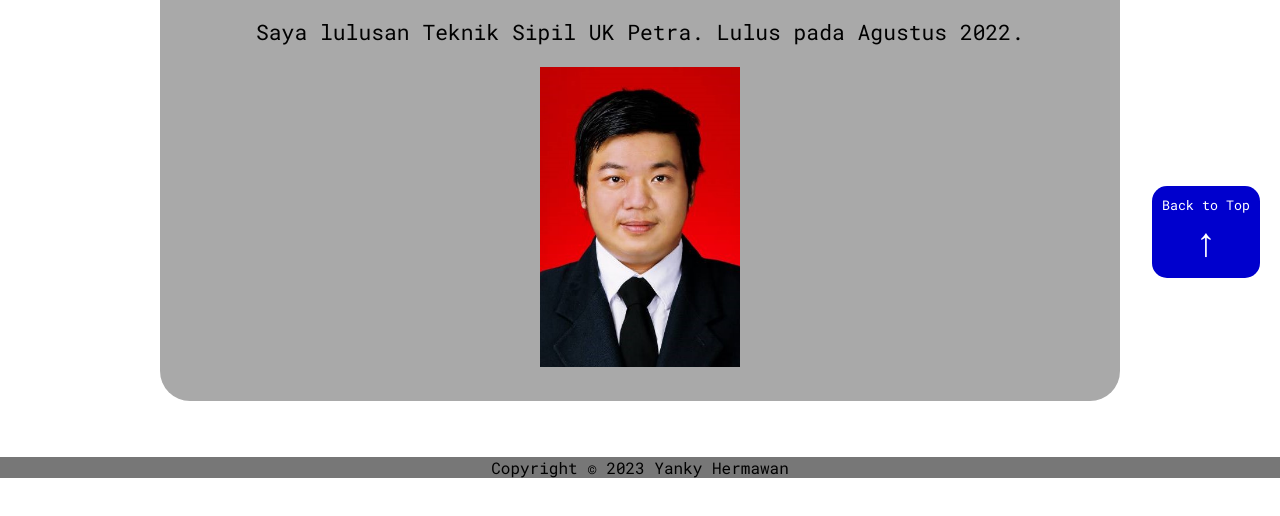
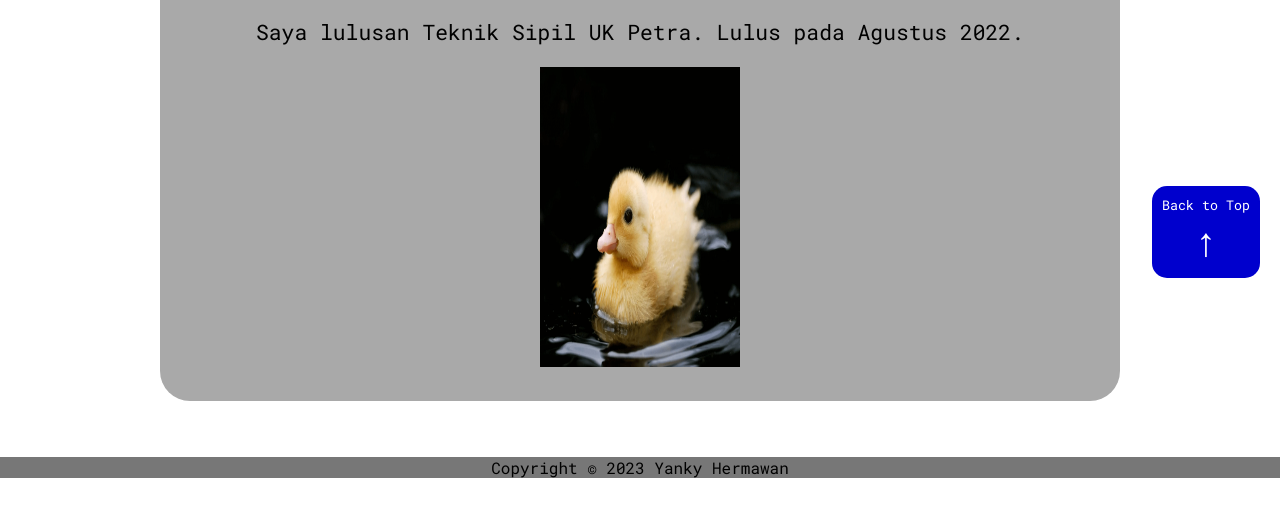
Before and after one commit to revou-fsse-1/w1-my-personal-website-yankyhermawan, a plain HTML site: page index.html in a window 1280 px wide. Shown: the part 322-838 px from the top of the page. Drawn offline with Linux system fonts and the light colour scheme.

Commit message:
Added New Photo

```diff
--- a/index.html
+++ b/index.html
@@ -54,7 +54,7 @@
                 Saya lulusan Teknik Sipil UK Petra. Lulus pada Agustus 2022.
             </p>
             <br>
-            <img src = "image/223086-1.jpg" id = "pict">
+            <img src = "image/duck.jpg" id = "pict">
         </div>
         <br>
         <div id = "content2" class = "content2 hide">
```
Also changed, not shown: image/duck.jpg (added).
